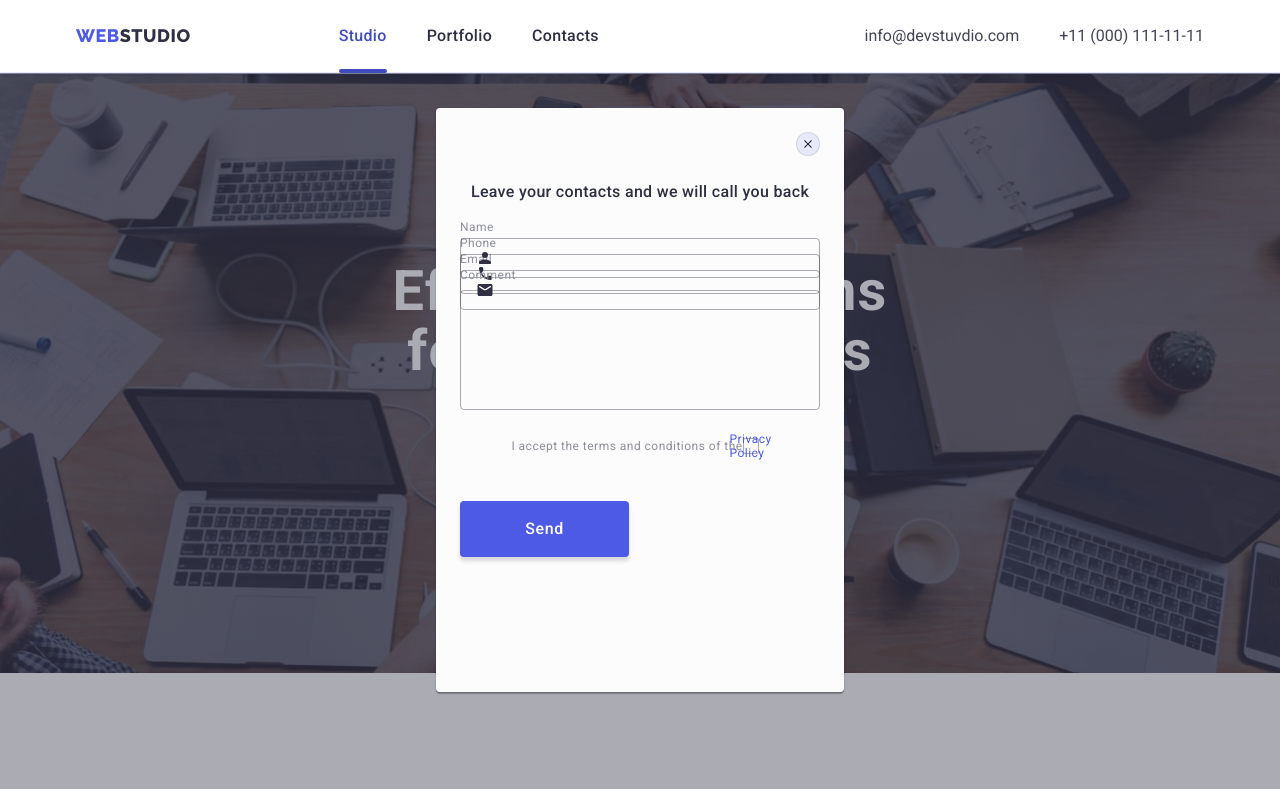
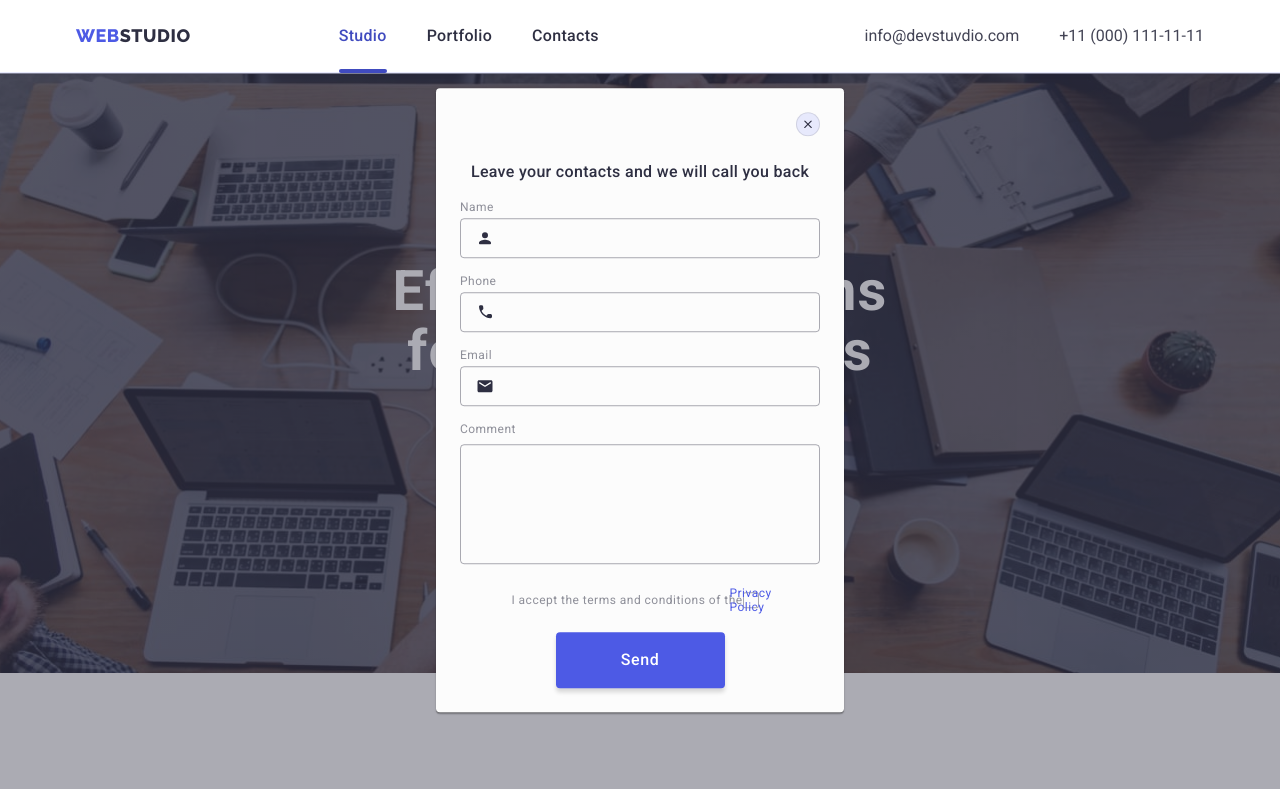
Before and after one commit to elias-291356/goit-markup-hw-06, a plain HTML site: page index.html in a window 1280 px wide. Both pictures are taken after a click on the button "Order Service". Shown: the top 789 px of the page. Drawn offline with nearby package versions, Linux system fonts and the light colour scheme.

Commit message:
Update style.css

```diff
--- a/css/style.css
+++ b/css/style.css
@@ -1332,7 +1332,7 @@
 
 
     .form-wrap {
-        height: 0px;
+
         margin-bottom: 16px;
     }
 
@@ -1593,6 +1593,7 @@
     /* кнопка отправить в форме  */
 
     .btn-form {
+        display: block;
         min-width: 169px;
         min-height: 56px;
         padding: 16px 32px;
```
